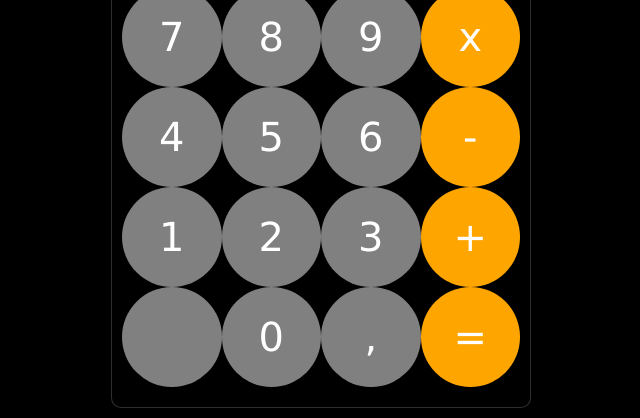
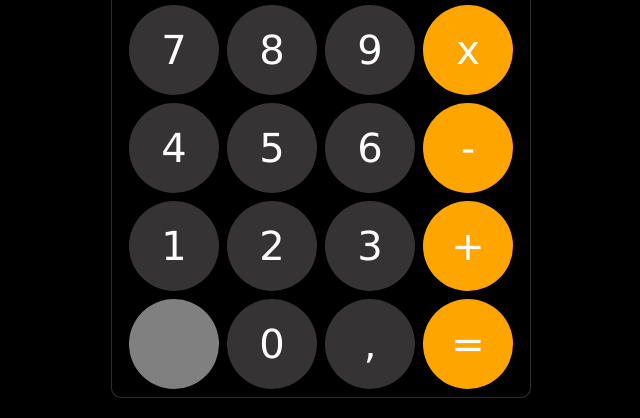
Before and after one commit to Gannik123/Calculator-2.0, a plain HTML site: page index.html in a window 1280 px wide. Shown: the part 382-800 px from the top of the page, without its empty margins (319-959 px from the left). Drawn offline with Linux system fonts and the light colour scheme.

Commit message:
Update style.css

```diff
--- a/style.css
+++ b/style.css
@@ -4,15 +4,17 @@ body{
     display: flex;
     justify-content: center;
     align-items: center;
+    min-height: 100vh;
     font-family: 'Lucida Sans', 'Lucida Sans Regular', 'Lucida Grande', 'Lucida Sans Unicode', Geneva, Verdana, sans-serif;
 }
 *{
     box-sizing: border-box;
 }
 .container{
+    width: 95vw; /* займає майже всю ширину */
     max-width: 420px;
-    width: 100%;
-    height: max-content;
+    height: 95vh; /* 🔹 тепер калькулятор підлаштовується під висоту екрану */
+
     background-color: black;
     margin: auto;
     padding: 10px 10px 20px 10px;
@@ -37,27 +39,33 @@ body{
 }
 .flex{
     display: flex;
-    justify-content: flex-end
+    justify-content: center;
+    gap: 8px;
+    margin-bottom: 8px;
 }
-.btn{
-    width: 100px;
-    height: 100px;
+.btn {
+  width: 90px;
+  height: 90px;
   border-radius: 50%;
   background-color: grey;
   color: #fff;
   font-size: 40px;
-
   display: flex;
   justify-content: center;
-    align-items:center ;
+  align-items: center;
+  cursor: pointer;
 
+  /* 🔹 перехід задаємо тут */
+  transition: background-color 0.2s ease, transform 0.1s ease;
+}
 
-    cursor: pointer;
-}
-.btn:active{
+.btn:active {
   background-color: rgb(192, 192, 192);
-    transition: 0.5s ease-out;
+  transform: scale(0.95); /* додає приємний ефект натискання */
 }
 .orange{
     background-color: orange;
 }
+[data-num]{
+    background-color: #353333;
+}
```
Lines whose indentation alone changed are shown as unchanged.
